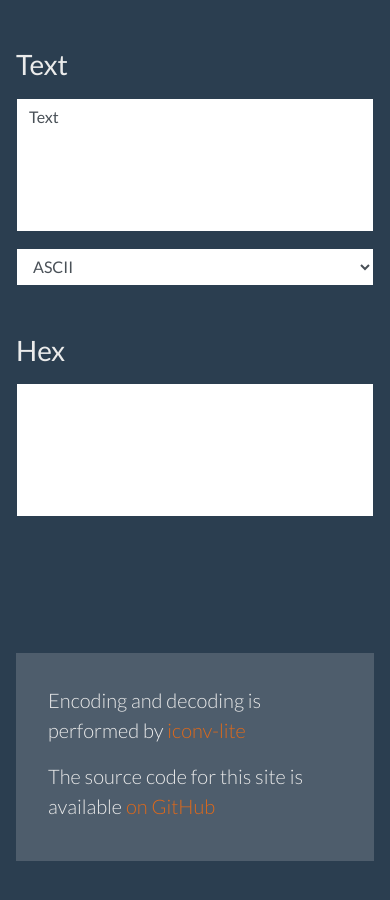
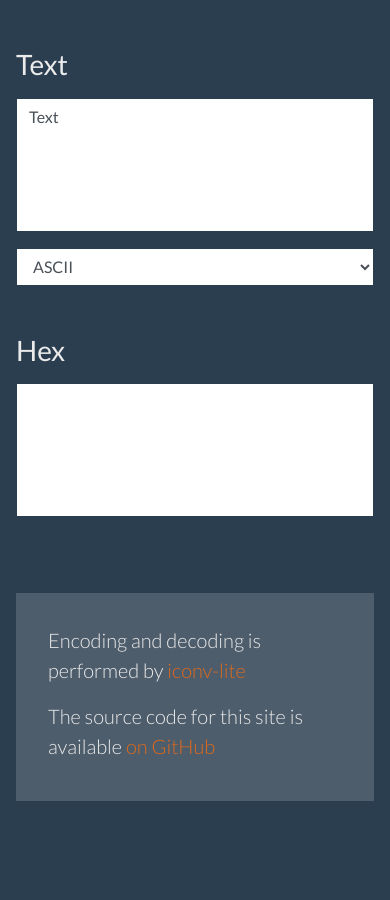
Before and after one commit to mistval/hextotext, a website built with webpack: page src/index.html in a window 390 px wide. After the commit the page ends 849 px from the top, so only its background shows below. Built offline with nearby package versions, Linux system fonts and the light colour scheme.

Commit message:
improve spacing on mobile

```diff
--- a/src/index.html
+++ b/src/index.html
@@ -47,6 +47,12 @@
       #aboutRow {
         margin-top: 120px;
       }
+
+      @media (max-width: 768px) {
+        #aboutRow {
+          margin-top: 60px;
+        }
+      }
     </style>
   </body>
 </html>
```
